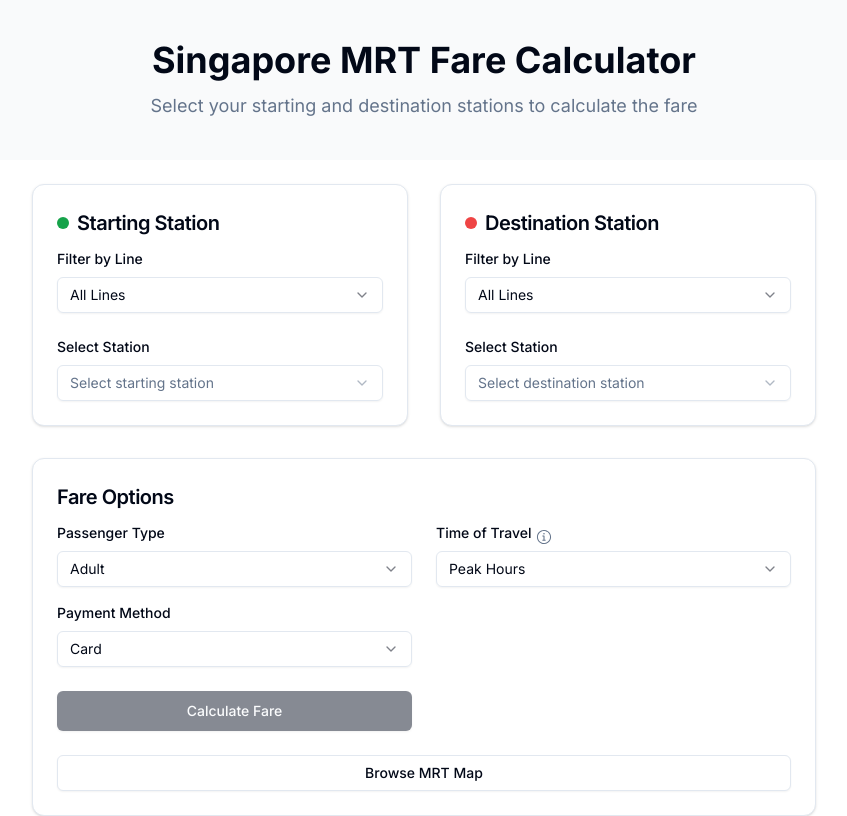
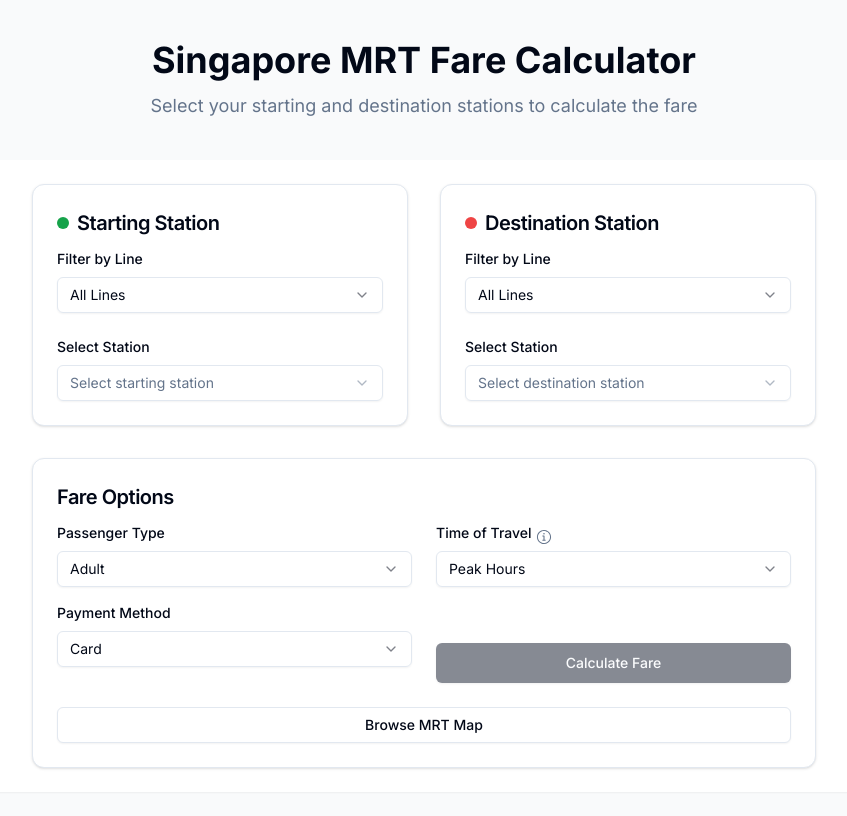
Before and after one commit to rizkinov/sg-mrt-fare, a Next.js app: page / in a window 1280 px wide. Shown: the top 816 px of the page, without its empty margins (216-1063 px from the left). Built offline with nearby package versions, Linux system fonts and the light colour scheme.

Commit message:
Fix Calculate Fare button alignment to be inline with Card dropdown

```diff
--- a/components/fare-calculator.tsx
+++ b/components/fare-calculator.tsx
@@ -451,9 +451,11 @@ export default function FareCalculator() {
                     </SelectContent>
                   </Select>
                 </div>
+
+                <div>
+                  <div className="h-8 mb-2">
+                    {/* Empty space to match label height */}
                   </div>
-
-              <div className="flex items-end">
                   <Button
                     className="w-full"
                     size="lg"
@@ -462,6 +464,7 @@ export default function FareCalculator() {
                   >
                     Calculate Fare
                   </Button>
+                </div>
               </div>
             </div>
 
```
Lines whose indentation alone changed are shown as unchanged.
